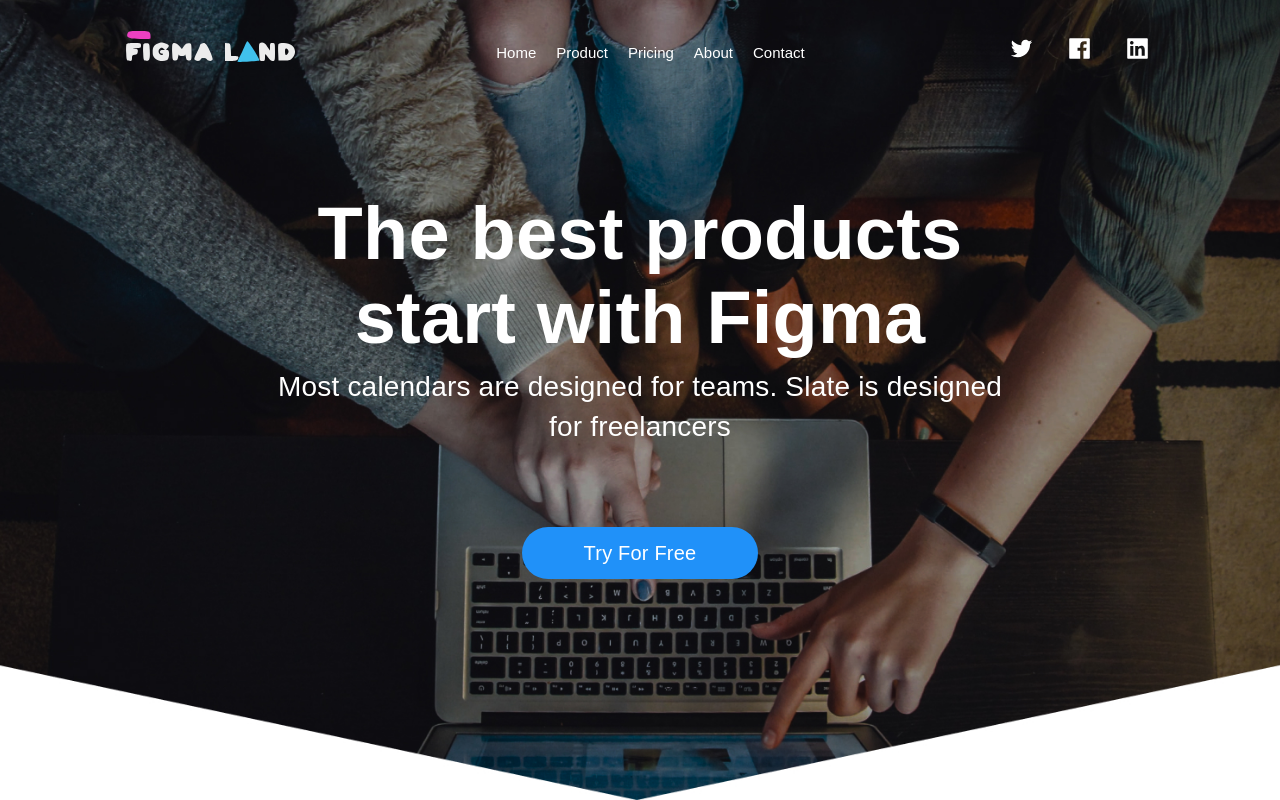
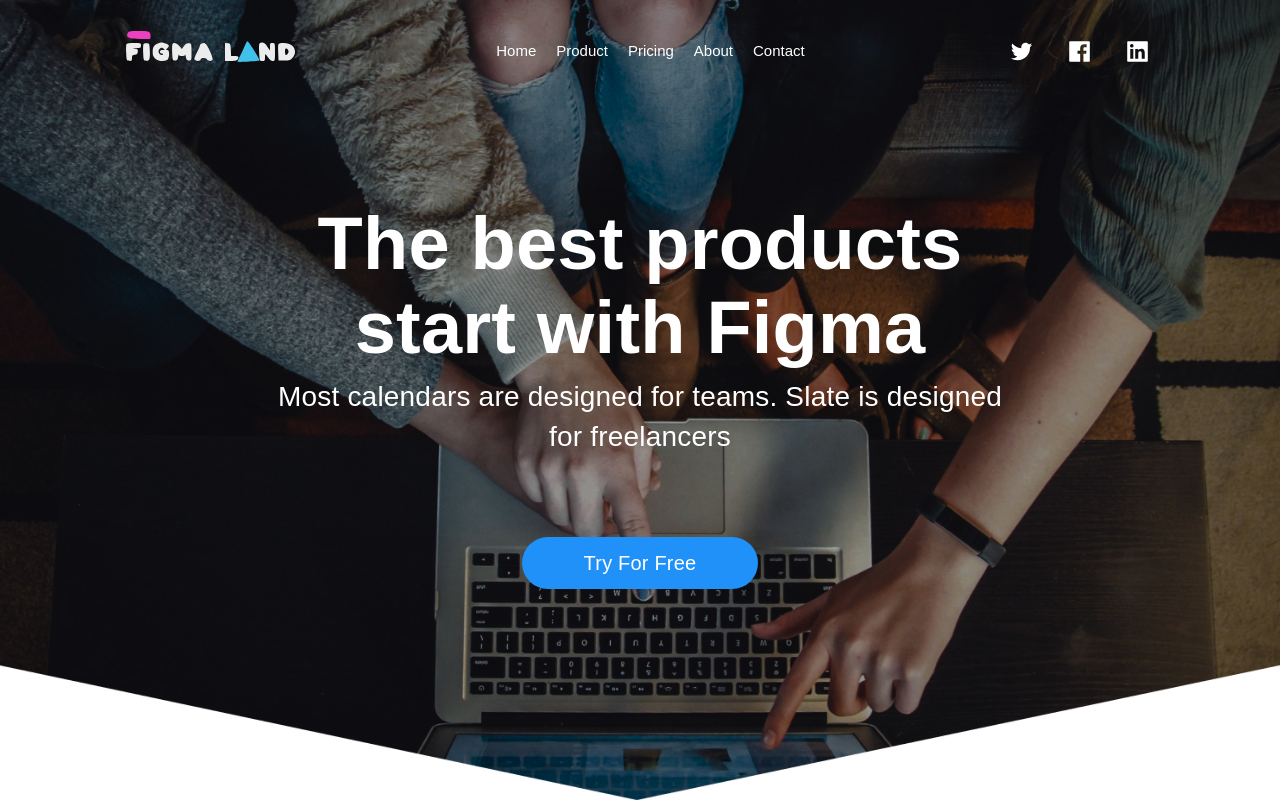
Before and after one commit to KramarenkoVladyslav/WEB-PROJECT, a plain HTML site: page index.html in a window 1280 px wide. Drawn offline with Linux system fonts and the light colour scheme; a web font is replaced by a local one.

Commit message:
Fixed social-links and added some eleents

```diff
--- a/css/style.css
+++ b/css/style.css
@@ -60,12 +60,26 @@ img {
 .header{
 	display: flex;
 	justify-content: space-around;
-	align-items: flex-end;
+	align-items: center;
+}
+
+.header__logo{
+	padding-bottom: 10px;
 }
 
 .header__social-links{
 	display: flex;
-	gap: 25px;
+}
+
+.header__social-link{
+	display: block;
+	width: 33px;
+	height: 27px;
+	margin-right: 25px;
+}
+
+.header__social-link:last-child{
+	margin: 0;
 }
 
 .menu__list{
@@ -104,6 +118,11 @@ img {
 	display: block;
 	margin: 0 auto;
 	margin-top: 80px;
+	transition: 0.3s ease;
+}
+
+.hero__btn:hover{
+	background-color: #027cee;
 }
 
 .menu__link {
--- a/index.html
+++ b/index.html
@@ -27,14 +27,20 @@
                     </ul>
                 </nav>
                 <div class="header__social-links">
-                    <a href="#" class="headder__social-link">
-                        <img src="img/icons/twitter.svg" alt="Twitter">
+                    <a href="#" class="header__social-link">
+                        <svg width="33" height="27" viewBox="0 0 42 42" fill="none" xmlns="http://www.w3.org/2000/svg">
+                        <path d="M37.6845 10.6854C36.4597 11.2137 35.1269 11.5939 33.754 11.742C35.1793 10.8952 36.2467 9.55742 36.7559 7.9796C35.4184 8.77527 33.9531 9.33321 32.4251 9.62867C31.7865 8.94593 31.0141 8.40203 30.156 8.03086C29.298 7.65969 28.3727 7.4692 27.4379 7.47127C23.6554 7.47127 20.6134 10.5373 20.6134 14.2997C20.6134 14.828 20.6775 15.3564 20.7815 15.8647C15.1179 15.5685 10.0666 12.8628 6.70842 8.72008C6.09652 9.76522 5.77587 10.9552 5.77981 12.1663C5.77981 14.5359 6.9846 16.6252 8.82179 17.854C7.7391 17.8114 6.68177 17.5138 5.73579 16.9854V17.0695C5.73579 20.3876 8.08131 23.1374 11.2073 23.7698C10.6204 23.9223 10.0166 24.0003 9.41017 24.002C8.96588 24.002 8.54561 23.958 8.12133 23.8979C8.98589 26.6037 11.5035 28.569 14.5015 28.633C12.156 30.4702 9.21805 31.5509 6.02798 31.5509C5.4556 31.5509 4.92726 31.5309 4.37891 31.4668C7.40487 33.4081 10.9952 34.5288 14.8617 34.5288C27.4139 34.5288 34.2823 24.1301 34.2823 15.1042C34.2823 14.808 34.2823 14.5118 34.2623 14.2156C35.5912 13.243 36.7559 12.0382 37.6845 10.6854Z" fill="white"/>
+                        </svg>
                     </a>
-                    <a href="#" class="headder__social-link">
-                        <img src="img/icons/facebook.svg" alt="Facebook">
+                    <a href="#" class="header__social-link">
+                        <svg width="33" height="27" viewBox="0 0 42 42" fill="none" xmlns="http://www.w3.org/2000/svg">
+                        <path d="M35.7517 4.98962H6.29255C5.58409 4.98962 5.01172 5.562 5.01172 6.27046V35.7296C5.01172 36.438 5.58409 37.0104 6.29255 37.0104H35.7517C36.4601 37.0104 37.0325 36.438 37.0325 35.7296V6.27046C37.0325 5.562 36.4601 4.98962 35.7517 4.98962ZM32.0533 14.3357H29.4956C27.4903 14.3357 27.1021 15.2883 27.1021 16.6892V19.7752H31.8892L31.2648 24.6064H27.1021V37.0104H22.1108V24.6104H17.9361V19.7752H22.1108V16.2129C22.1108 12.0782 24.6365 9.82476 28.3268 9.82476C30.096 9.82476 31.613 9.95685 32.0573 10.0169V14.3357H32.0533Z" fill="white"/>
+                        </svg>
                     </a>
-                    <a href="#" class="headder__social-link">
-                        <img src="img/icons/linkedin.svg" alt="Linkedin">
+                    <a href="#" class="header__social-link">
+                        <svg width="33" height="27" viewBox="0 0 42 42" fill="none" xmlns="http://www.w3.org/2000/svg">
+                        <path d="M35.736 4.98962H6.27692C5.56847 4.98962 4.99609 5.562 4.99609 6.27046V35.7296C4.99609 36.438 5.56847 37.0104 6.27692 37.0104H35.736C36.4445 37.0104 37.0169 36.438 37.0169 35.7296V6.27046C37.0169 5.562 36.4445 4.98962 35.736 4.98962ZM14.4943 32.2753H9.74317V16.9934H14.4943V32.2753ZM12.1207 14.9041C11.5761 14.9041 11.0437 14.7426 10.5908 14.44C10.1379 14.1374 9.78498 13.7073 9.57655 13.2041C9.36812 12.7009 9.31359 12.1472 9.41984 11.613C9.5261 11.0789 9.78837 10.5882 10.1735 10.203C10.5586 9.81792 11.0493 9.55565 11.5835 9.4494C12.1177 9.34314 12.6714 9.39768 13.1745 9.6061C13.6777 9.81453 14.1078 10.1675 14.4104 10.6203C14.713 11.0732 14.8745 11.6056 14.8745 12.1503C14.8705 13.6713 13.6377 14.9041 12.1207 14.9041ZM32.2818 32.2753H27.5347V24.8425C27.5347 23.0694 27.5027 20.7919 25.0651 20.7919C22.5955 20.7919 22.2153 22.7211 22.2153 24.7144V32.2753H17.4722V16.9934H22.0271V19.0828H22.0912C22.7236 17.882 24.2726 16.6132 26.5861 16.6132C31.3972 16.6132 32.2818 19.7792 32.2818 23.8939V32.2753V32.2753Z" fill="white"/>
+                        </svg>
                     </a>
                 </div>
             </header>
```
